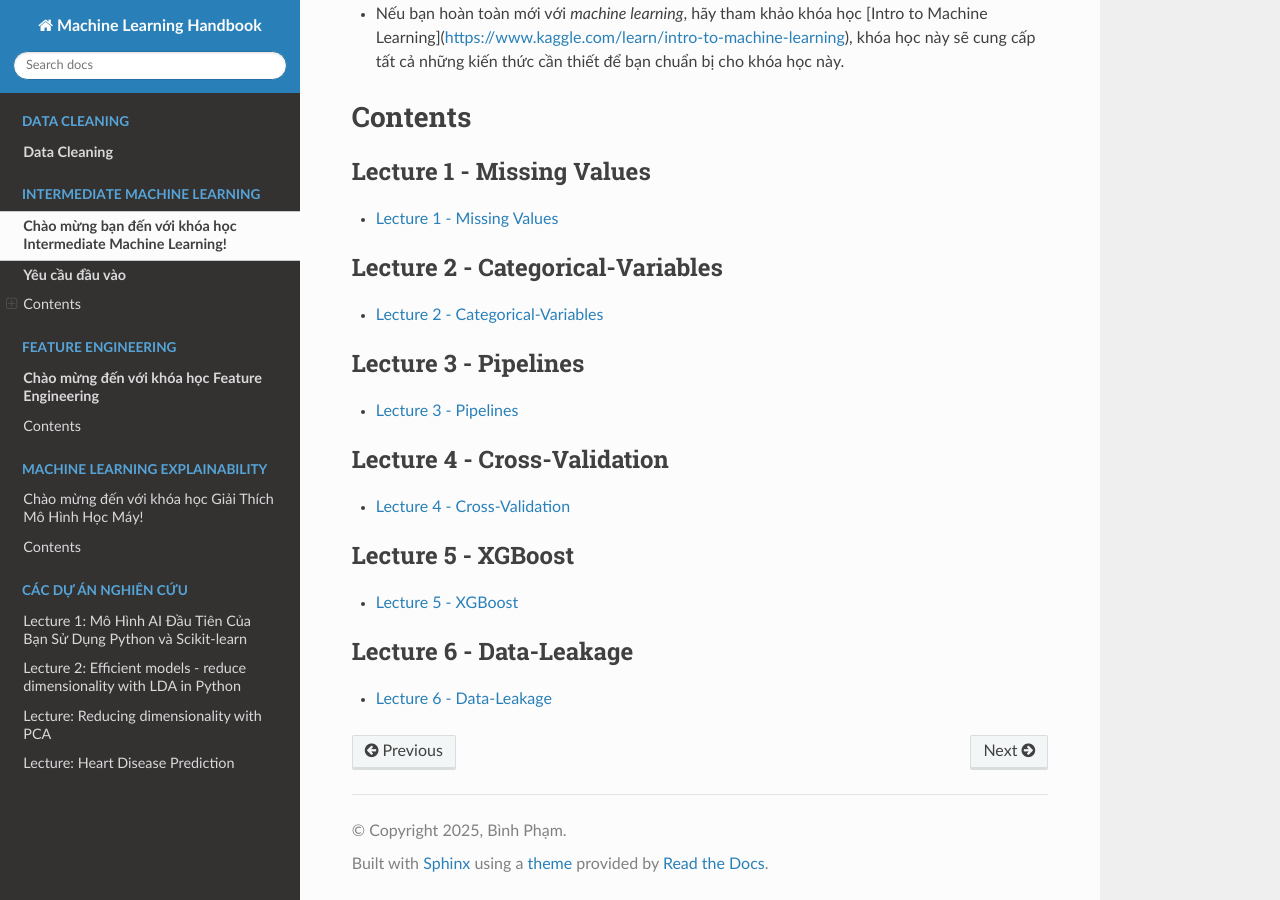
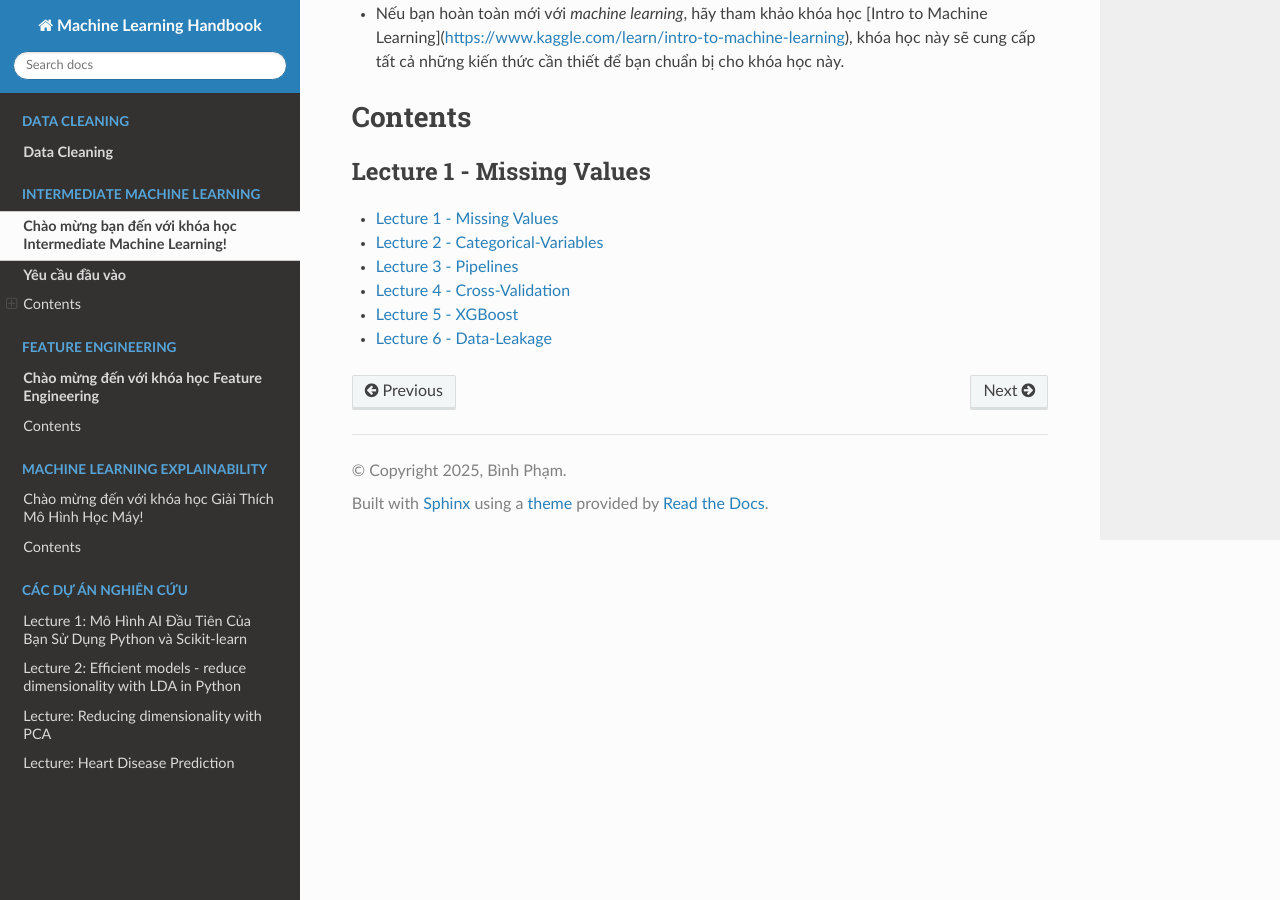
Before and after one commit to phambinh0826/ML1, a Sphinx documentation site: the page built from docs/source/Intermediate-ML/index.rst, in a window 1280 px wide and 900 px high, scrolled down 904 px. Built offline with Sphinx 7.4.7 and the Read the Docs theme 3.1.0, drawn with Linux system fonts in a browser that asks for light colours; pages that are not in the unit, such as notebooks, are missing from menus.

Commit message:
Update index.rst

```diff
--- a/docs/source/Intermediate-ML/index.rst
+++ b/docs/source/Intermediate-ML/index.rst
@@ -37,33 +37,8 @@ Contents
    :maxdepth: 1
 
    missing-values.ipynb
-
-.. toctree::
-   :caption: Lecture 2 - Categorical-Variables
-   :maxdepth: 1
-
    categorical-variables.ipynb
-
-.. toctree::
-   :caption: Lecture 3 - Pipelines
-   :maxdepth: 1
-
    pipelines.ipynb
-
-.. toctree::
-   :caption: Lecture 4 - Cross-Validation
-   :maxdepth: 1
-
    cross-validation.ipynb
-
-.. toctree::
-   :caption: Lecture 5 - XGBoost
-   :maxdepth: 1
-
    xgboost.ipynb
-
-.. toctree::
-   :caption: Lecture 6 - Data-Leakage
-   :maxdepth: 1
-
    data-leakage.ipynb
```
